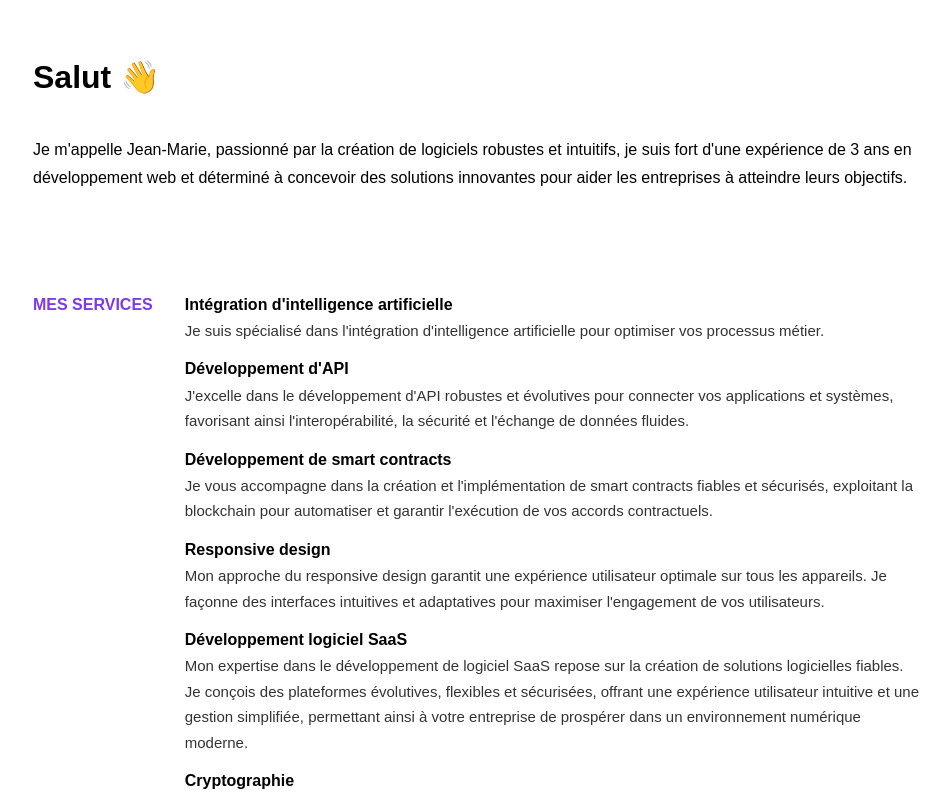
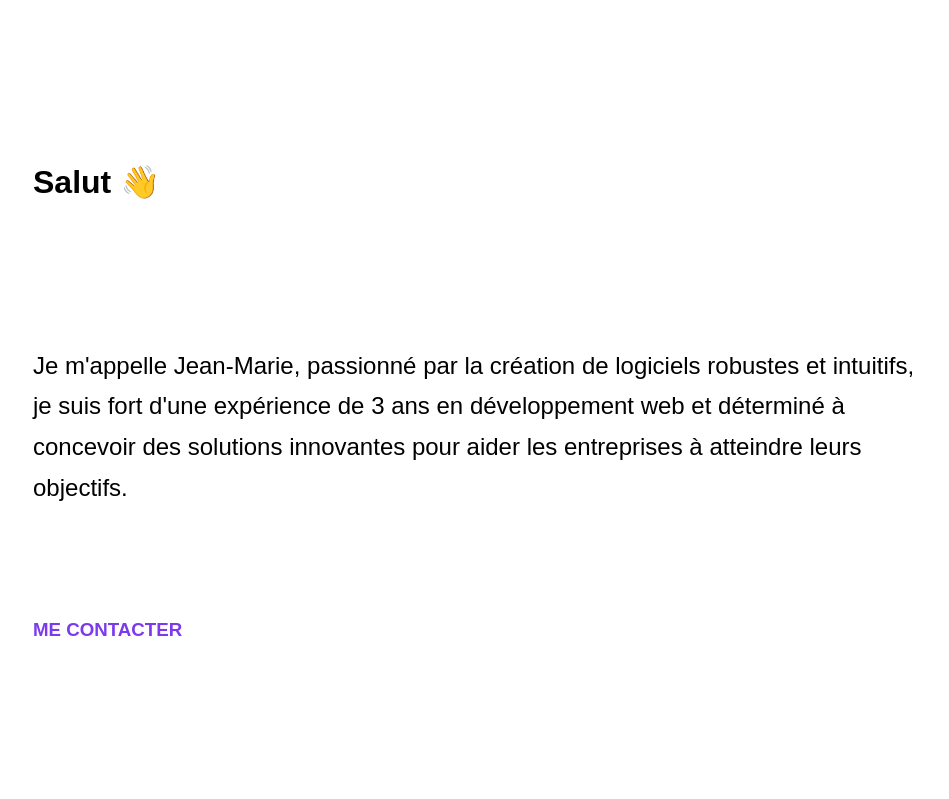
Before and after one commit to rhodler/rhodler, a React (Vite) app: page / in a window 1280 px wide. Shown: the top 799 px of the page, without its empty margins (162-1111 px from the left). Built offline with nearby package versions, Linux system fonts and the light colour scheme; a web font is replaced by a local one.

Commit message:
refacto css

```diff
--- a/src/App.css
+++ b/src/App.css
@@ -20,6 +20,16 @@
     }
     > p {
       text-align: left;
+    }
+  }
+
+  > #about {
+    height: 100vh;
+    display: flex;
+    flex-direction: column;
+    justify-content: space-evenly;
+    > .intro {
+      font-weight: 400;
     }
   }
 
@@ -54,14 +64,5 @@
   > footer {
     padding: 50px 35px;
     text-align: center;
-    > a {
-      margin-right: 12px;
-      color: var(--primary-color);
-      font-weight: 600;
-      text-transform: uppercase;
-      &:hover {
-        text-decoration: underline;
-      }
-    }
   }
 }
--- a/src/App.tsx
+++ b/src/App.tsx
@@ -18,20 +18,25 @@ import services from "./data/services";
 function App() {
   return (
     <>
-      <section>
+      <section id="about">
         <h1>
           Salut{" "}
           <span role="img" aria-label="wave">
             👋
           </span>
         </h1>
-        <p>
+        <h2 className="intro">
           Je m'appelle Jean-Marie, passionné par la création de logiciels
           robustes et intuitifs, je suis fort d'une expérience de{" "}
           {dayjs("2020-11-16").fromNow(true)} en développement web et déterminé
           à concevoir des solutions innovantes pour aider les entreprises à
           atteindre leurs objectifs.
-        </p>
+        </h2>
+        <h3>
+          <a href="mailto:contact.rhodler@gmail.com" target="_blank">
+            Me contacter
+          </a>
+        </h3>
       </section>
 
       <section id="services">
--- a/src/index.css
+++ b/src/index.css
@@ -19,3 +19,13 @@ body {
   height: 100%;
   width: 100%;
 }
+
+a {
+  margin-right: 12px;
+  color: var(--primary-color);
+  font-weight: 600;
+  text-transform: uppercase;
+  &:hover {
+    text-decoration: underline;
+  }
+}
```
